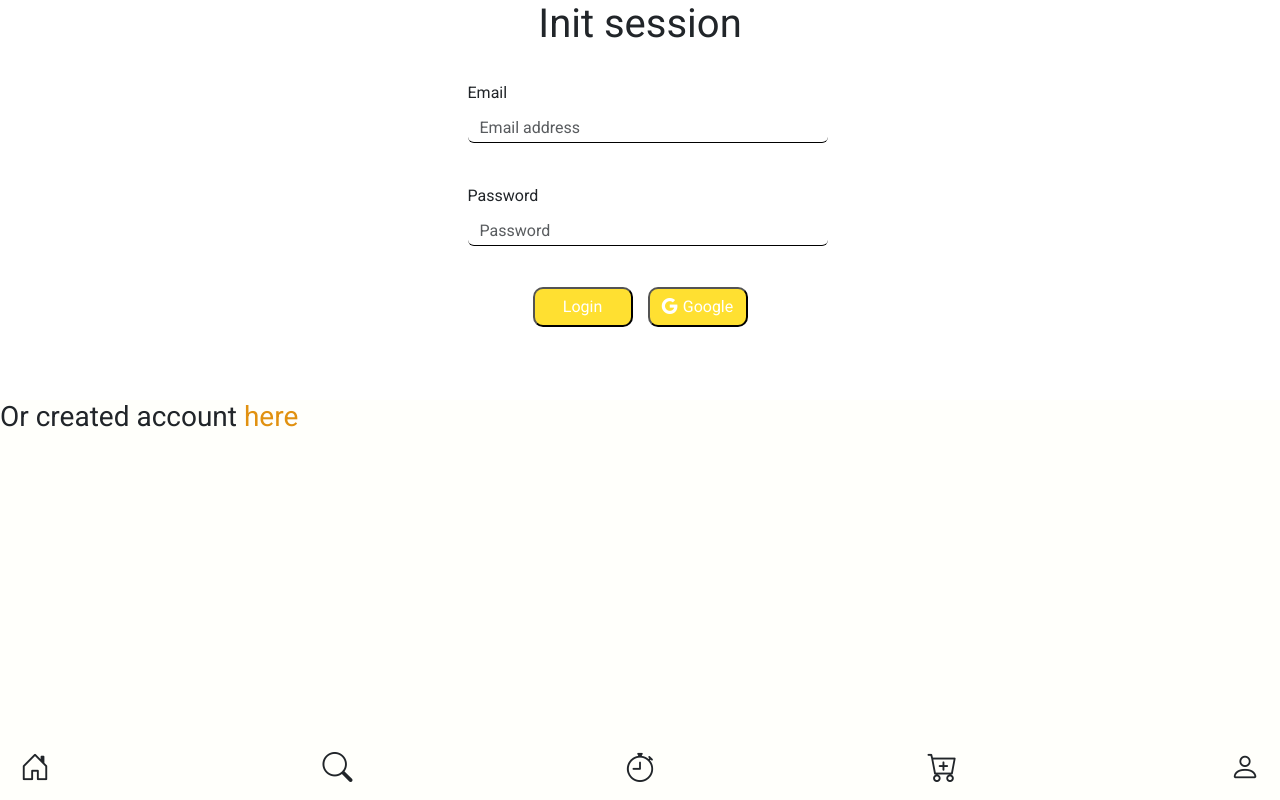
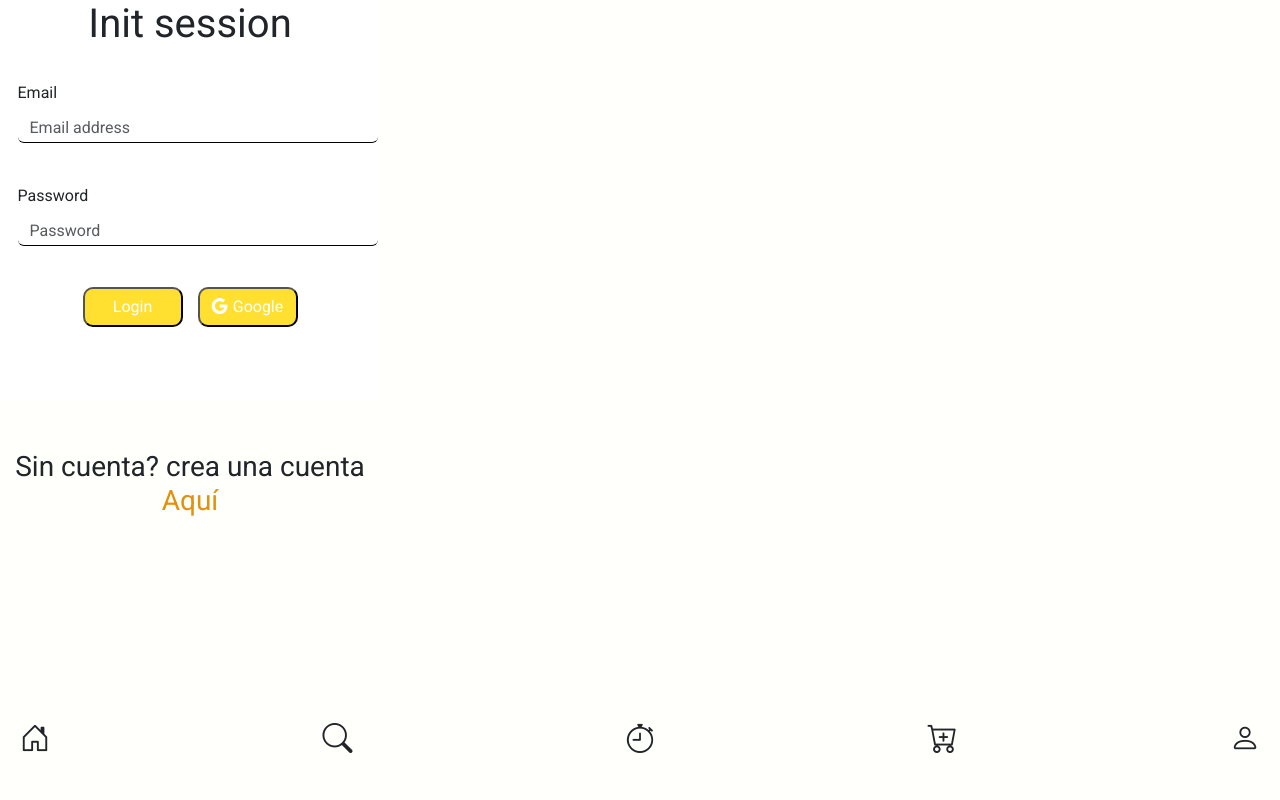
Before and after one commit to sergiotechx/sprint4-final, a Next.js app: page /user/login in a window 1280 px wide. Built offline with nearby package versions, Linux system fonts and the light colour scheme.

Commit message:
update files

```diff
--- a/src/app/(pages)/home/page.scss
+++ b/src/app/(pages)/home/page.scss
@@ -2,6 +2,7 @@
     display: flex;
     flex-direction: column;
     width: 100%;
+    height: 87.5vh;
     padding: 1rem;
 
     &_RestaurantsLogo {
--- a/src/app/(pages)/layout.js
+++ b/src/app/(pages)/layout.js
@@ -3,7 +3,7 @@ import "bootstrap/dist/css/bootstrap.css";
 import "bootstrap-icons/font/bootstrap-icons.css";
 import { Roboto } from "next/font/google";
 import { ReduxProvider } from "../../store/auth/providers";
-import Footer from "@/components/footer/footer";
+import Footer from "../../components/footer/footer";
 import "./layout.scss";
 import { useRouter } from "next/router";
 import { usePathname } from "next/navigation";
@@ -22,8 +22,9 @@ export default function RootLayout({ children }) {
         <title>Foody 🥗</title>
       </head>
       <body className={roboto.className}>
-        <ReduxProvider>{children}</ReduxProvider>
+        <ReduxProvider>{children}
         {currentPath !== "/newOrder" ? <Footer /> : ""}
+        </ReduxProvider>
       </body>
     </html>
   );
--- a/src/app/(pages)/user/login/login.scss
+++ b/src/app/(pages)/user/login/login.scss
@@ -2,6 +2,14 @@
   margin: 0;
   padding: 0;
   box-sizing: border-box;
+}
+.LoginP{
+  display: flex;
+  flex-direction: column;
+  text-align: center;
+  gap: 50px;
+  height: 87vh;
+  width: 380px
 }
 
 .form {
@@ -82,3 +90,6 @@
   transform: scaleX(1.8);
   text-decoration: underline;
 }
+.footerPrimary{
+  margin-top: 0;
+}
--- a/src/app/(pages)/user/login/page.jsx
+++ b/src/app/(pages)/user/login/page.jsx
@@ -57,7 +57,7 @@ const Page = () => {
   };
 
   return (
-    <div>
+    <div className="LoginP">
       <form className=" form" onSubmit={onSubmit}>
         <h1>Init session</h1>
         <div className="mb-3">
@@ -98,9 +98,9 @@ const Page = () => {
         </div>
       </form>
       <h3>
-        Or created account{" "}
+       Sin cuenta? crea una cuenta{" "}
         <span className="link" onClick={handleClik}>
-          here
+          Aquí
         </span>
       </h3>
     </div>
--- a/src/app/(pages)/user/perfil-edit/page.jsx
+++ b/src/app/(pages)/user/perfil-edit/page.jsx
@@ -22,7 +22,7 @@ const Page = ({params}) => {
 
 
   return (
-    <div>
+    <div className='perfilE'>
         <div className='header'>
             <span>
             <i onClick={handleClick} className="bi bi-chevron-left B"></i>
--- a/src/app/(pages)/user/perfil-edit/perfil-edit.scss
+++ b/src/app/(pages)/user/perfil-edit/perfil-edit.scss
@@ -1,3 +1,7 @@
+.perfilE{
+    height: 87vh;
+}
+
 .header{
     display: flex;
     gap: 36%;
--- a/src/app/(pages)/user/register/page.jsx
+++ b/src/app/(pages)/user/register/page.jsx
@@ -167,6 +167,7 @@ const Pages = () => {
             <Button
               onClick={onClickNewUser}
               disabled={isCheckingAuthentication}
+              className="crear"
               type="submit"
               variant="contained"
               fullWidth
@@ -176,9 +177,9 @@ const Pages = () => {
           </Grid>
         </Grid>
 
-        <Grid container direction="row" justifyContent="end">
+        <Grid className="redireccion" container direction="row" justifyContent="end">
           <Typography sx={{ mr: 1 }}>¿Ya tienes cuenta?</Typography>
-          <span className="link" onClick={handleClik}>
+          <span className="redireccion__link" onClick={handleClik}>
           Ingresar
         </span>
         </Grid>
--- a/src/components/footer/footer.jsx
+++ b/src/components/footer/footer.jsx
@@ -1,12 +1,17 @@
 "use client";
-import React from "react";
+import React, { useMemo } from "react";
 import "./footer.scss";
 import "bootstrap-icons/font/bootstrap-icons.css";
 import { usePathname, useRouter } from "next/navigation";
+import { useSelector } from "react-redux";
+import Swal from "sweetalert2";
 
 const Footer = () => {
+  const { status } = useSelector((state) => state.auth);
   const currentPath = usePathname();
   const router = useRouter();
+  const isLogin = useMemo(() => status === "authenticated", [status]);
+  const isLogout = useMemo(() => status === "not-authenticated", [status]);
 
   const goRute = (page) => {
     if (page == "home") {
@@ -21,11 +26,25 @@ const Footer = () => {
     if (page == "newOrder") {
       router.push("/newOrder");
     }
-    if (page == "perfil") {
-      router.push("/user/perfil");
-    }
+    // if (page == "perfil") {
+    //   router.push("/user/perfil");
+    // }
   };
 
+  const handleClik = () => {
+   if(isLogout){
+    Swal.fire(
+      "Oops",
+      "debes iniciar sesion para ir al perfil",
+      "error"
+    )
+    router.push("/user/login");
+   }
+   if(isLogin){
+    router.push("/user/perfil");
+   }
+
+  }
   return (
     <div className="footerPrimary">
       <i
@@ -58,7 +77,8 @@ const Footer = () => {
         className={`bi bi-person  ${
           currentPath === "/perfil" ? "text-warning puntito" : ""
         }`}
-        onClick={() => goRute("perfil")}
+        // onClick={() => goRute("perfil")}
+        onClick={handleClik}
       ></i>
     </div>
   );
--- a/src/store/auth/providers.jsx
+++ b/src/store/auth/providers.jsx
@@ -1,4 +1,5 @@
 'use client'
+
 
 import {store} from '../store'
 import {Provider} from 'react-redux'
--- a/src/store/auth/thunks.js
+++ b/src/store/auth/thunks.js
@@ -144,7 +144,6 @@ export const startNewUser = () => {
       celphone: State.celphone,
 
     }
-
    const newDoc = doc(FirebaseDB, 'Users', State.uid);
    const setDocResp = await setDoc( newDoc, newUser );
    console.log(newDoc, setDocResp);
```
Also changed, not shown: src/app/(pages)/user/register/register.scss (+18 -0 lines).
